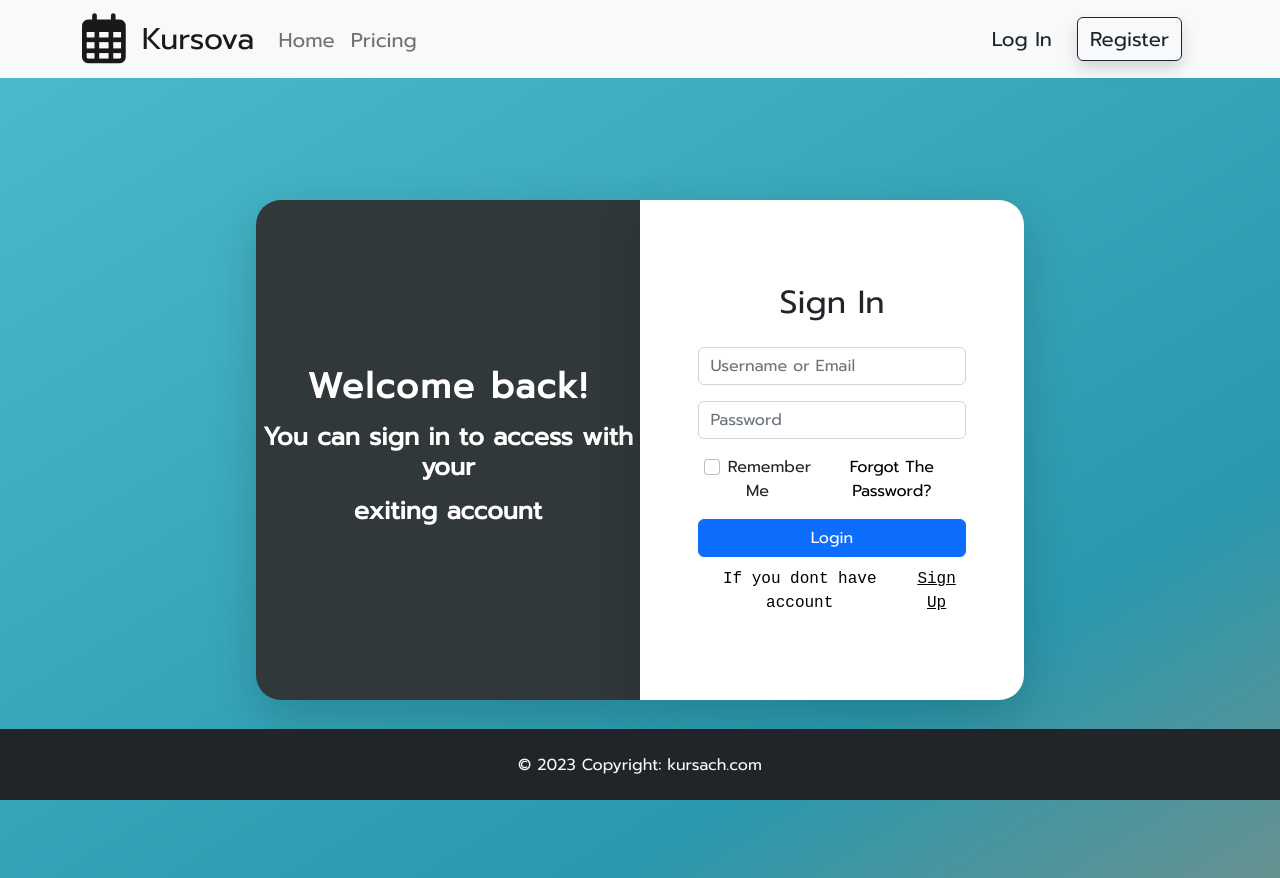
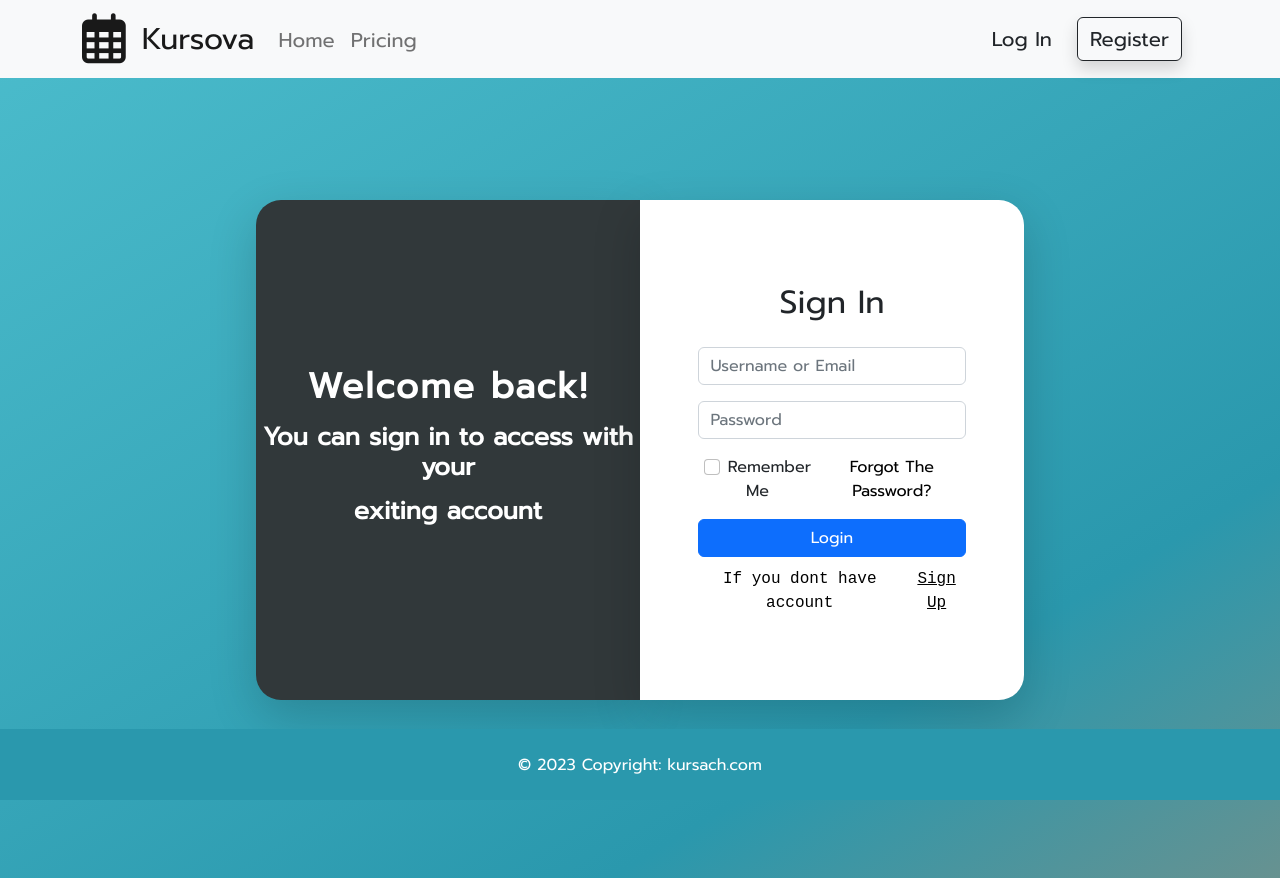
Before and after one commit to Pixel147/kursach, an Angular app: page /login in a window 1280 px wide. Built offline with nearby package versions, Linux system fonts and the light colour scheme.

Commit message:
fixed footer

```diff
--- a/src/app/footer/footer.component.html
+++ b/src/app/footer/footer.component.html
@@ -1,4 +1,4 @@
-<footer class="bg-dark text-light text-center" style="height: 71px; display: flex; align-items: center; justify-content: center">
+<footer class="text-white text-center" style="background-color:var(--main-dark-blue);height: 71px; display: flex; align-items: center; justify-content: center">
   <div class="text-center p-3">
     © 2023 Copyright:
     <a>kursach.com</a>
```
